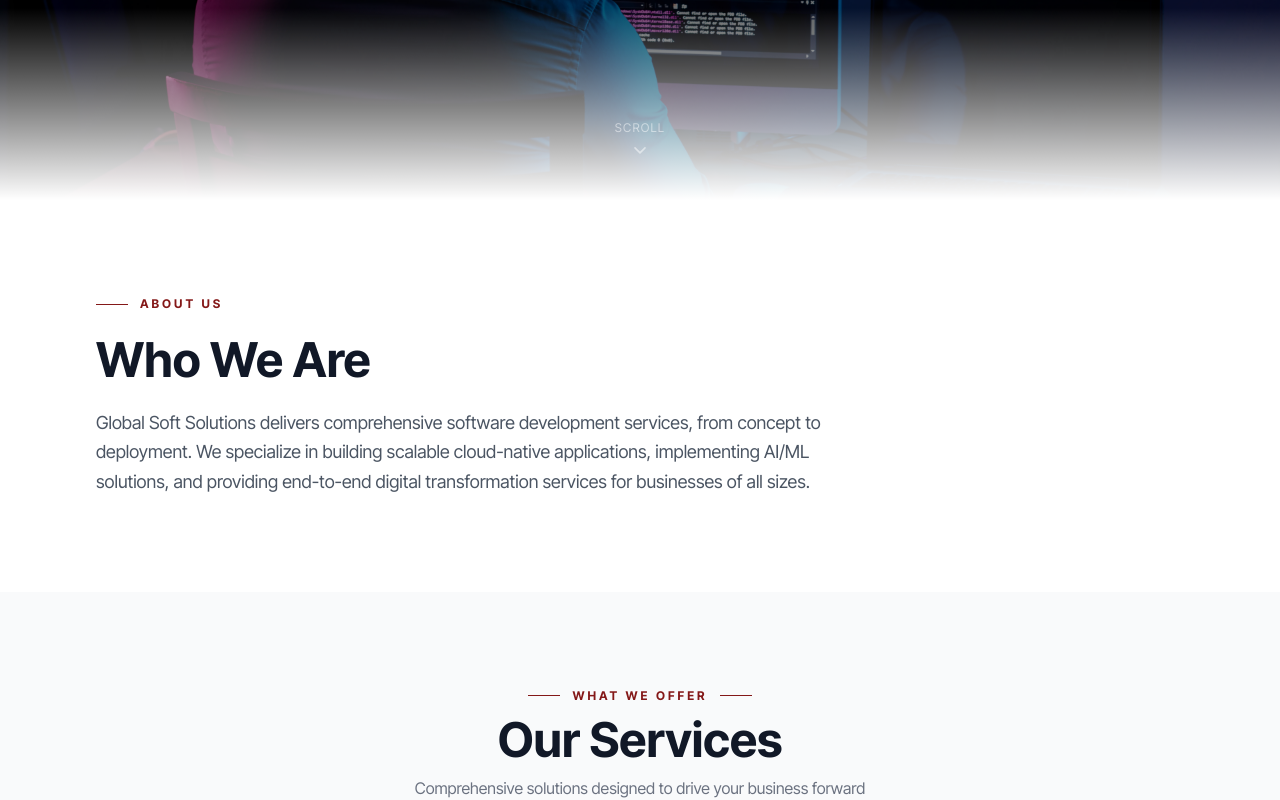
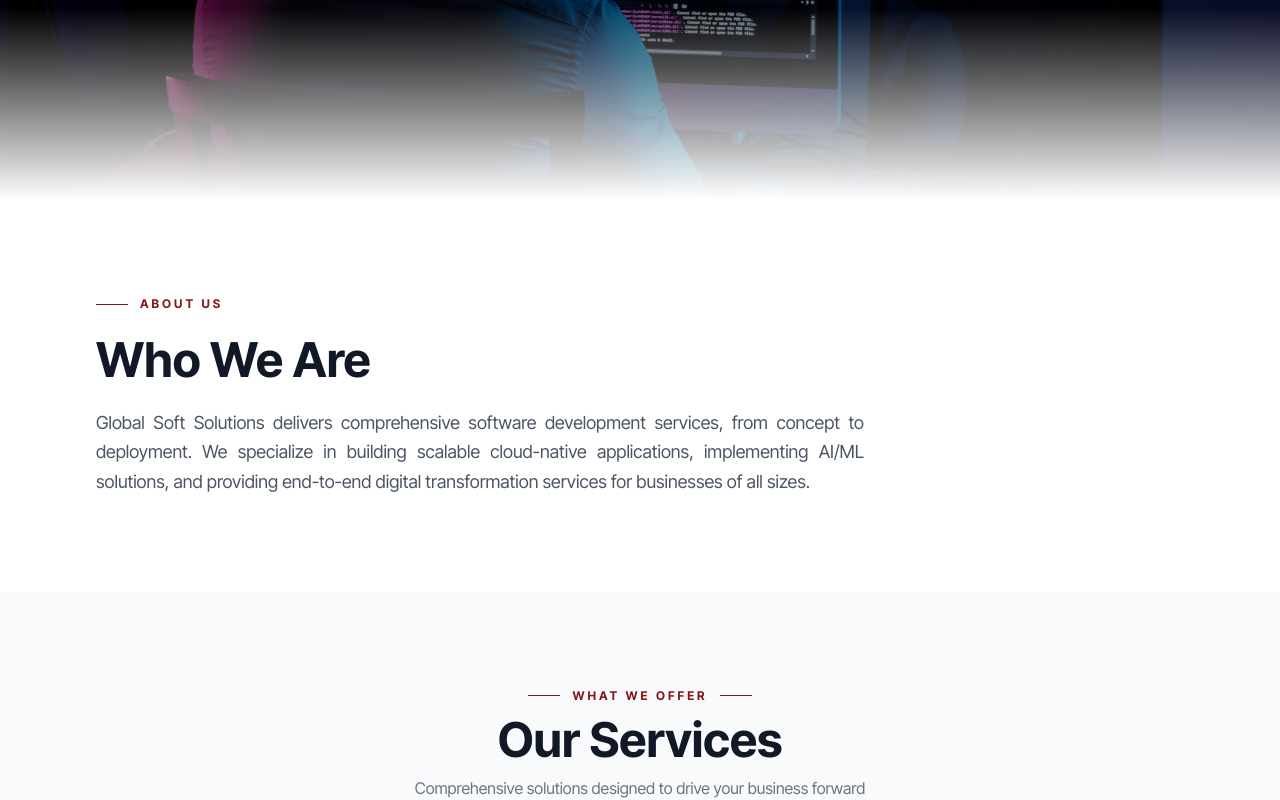
Before and after one commit to Global-Dev2026/GlobalCooperation, a Next.js app: page /companies/global-soft-solutions in a window 1280 px wide. Shown: the part 600-1400 px from the top of the page. Built offline with nearby package versions, Linux system fonts and the light colour scheme.

Commit message:
implement dynamic company pages with a dedicated hero section and constant data definitions.

```diff
--- a/app/companies/[slug]/page.tsx
+++ b/app/companies/[slug]/page.tsx
@@ -73,7 +73,7 @@
               <h2 className="text-4xl md:text-5xl font-bold text-gray-900 leading-tight">
                 Who We Are
               </h2>
-              <p className="text-lg text-gray-600 leading-relaxed">
+              <p className="text-lg text-gray-600 leading-relaxed text-justify">
                 {company.description}
               </p>
             </div>
--- a/components/sections/CompanyHero.tsx
+++ b/components/sections/CompanyHero.tsx
@@ -2,7 +2,6 @@
 
 import { motion, useScroll, useTransform } from "framer-motion";
 import Image from "next/image";
-import { ChevronDown } from "lucide-react";
 import { useRef } from "react";
 
 type CompanyHeroProps = {
@@ -92,22 +91,6 @@
                     </motion.p>
                 </div>
 
-                {/* Scroll indicator */}
-                <motion.div
-                    initial={{ opacity: 0 }}
-                    animate={{ opacity: 1 }}
-                    transition={{ duration: 1, delay: 1.1 }}
-                    className="absolute bottom-10"
-                >
-                    <motion.div
-                        animate={{ y: [0, 7, 0] }}
-                        transition={{ duration: 1.5, repeat: Infinity }}
-                        className="flex flex-col items-center gap-1 text-white/50"
-                    >
-                        <span className="text-xs tracking-widest uppercase">Scroll</span>
-                        <ChevronDown className="w-5 h-5" />
-                    </motion.div>
-                </motion.div>
             </motion.div>
         </section>
     );
--- a/lib/constants.ts
+++ b/lib/constants.ts
@@ -150,8 +150,8 @@
       },
     ],
     stats: [
-      { label: "Projects Delivered", value: 250, suffix: "+" },
-      { label: "Active Clients", value: 85, suffix: "+" },
+      { label: "Projects Delivered", value: 1800, suffix: "+" },
+      { label: "Active Clients", value: 1500, suffix: "+" },
       { label: "Success Rate", value: 98, suffix: "%" },
       { label: "Team Members", value: 120, suffix: "+" },
     ],
@@ -164,7 +164,6 @@
       buttonText: "Start Your Project",
     },
     image: "/images/companies/software.webp",
-    directors: ["sumudu", "rashmika"],
   },
   {
     slug: "global-tech",
```
